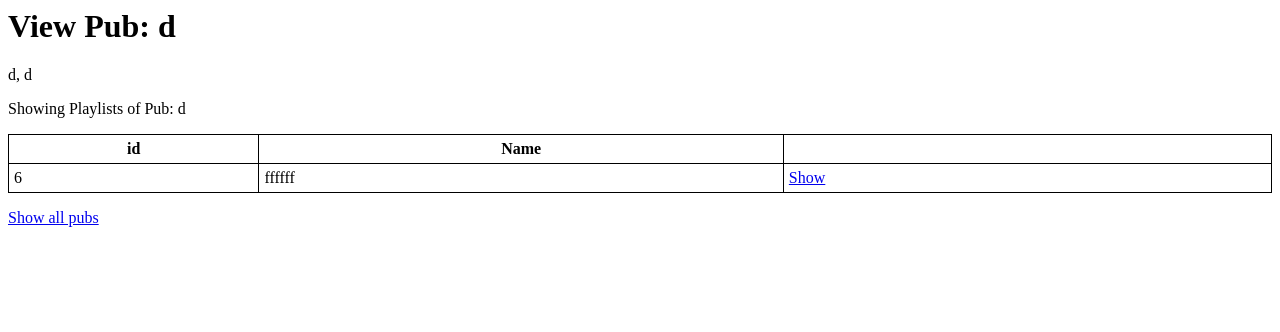
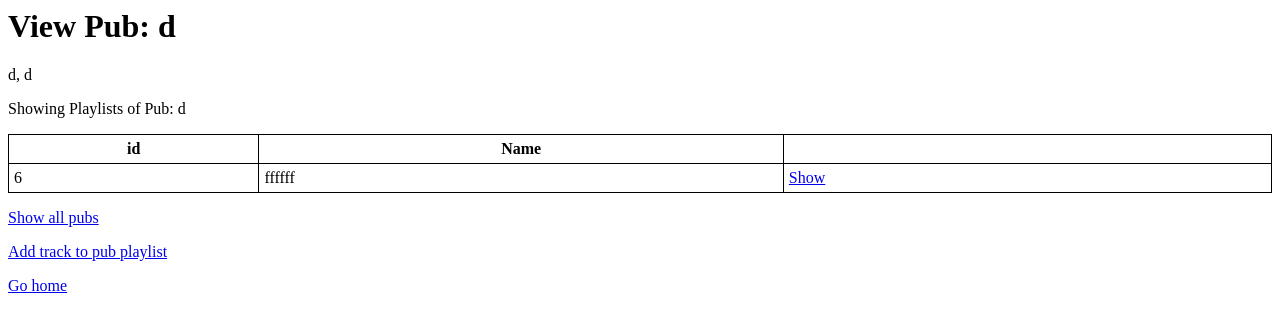
Before and after one commit to PitonProject/PitonProject, a Django app: page /pub/3/ in a window 1280 px wide. Shown: the top 332 px of the page. Run offline with Django 3.2, Linux system fonts and the light colour scheme; data comes from the database, SQL or seed files in the repository; both versions use the stored data as it was after the commit; tables that the repository leaves empty hold one stand-in row (values such as "Sample post").

Commit message:
Afegida funcionalitat d'afegir i borrar tracks a playlists

```diff
--- a/PlayIT/appPlayIT/templates/basepage.html
+++ b/PlayIT/appPlayIT/templates/basepage.html
@@ -16,5 +16,7 @@
 
 	{% block content %}
 	{% endblock %}
+    <p><a href="/browse">Add track to pub playlist</a></p>
+    <p><a href="/">Go home</a> </p>
     </body>
 </html>
--- a/PlayIT/appPlayIT/templates/browse_track.html
+++ b/PlayIT/appPlayIT/templates/browse_track.html
@@ -14,7 +14,7 @@
                 <td>{{ track.artists.0.name }}</td>
                 <td>{{ track.album.name }}</td>
                 <td>{{ track.id }}</td>
-                <td><a href="/track/{{ track.id }}">Add</a></td>
+                <td><a href="/track/{{ track.id }}">Add to playlist</a></td>
             </tr>
         {% endfor %}
     </table>
--- a/PlayIT/appPlayIT/templates/mainpage.html
+++ b/PlayIT/appPlayIT/templates/mainpage.html
@@ -18,14 +18,15 @@
                         <td>{{ pub.address }}</td>
                         <td>{{ pub.city }}</td>
                         <td><a href="/pub/{{ pub.id }}">Show</a></td>
-                        <td><a href="">Remove</a></td>
+                        <td><a href="/unfollow_pub/{{ pub.id }}">Unfollow</a></td>
                     </tr>
                 {% endfor %}
             </table>
        {% else %}
             <p>This user has no registered pubs.</p>
        {% endif %}
-            <p><a href="/pub/create">Create a pub</a></p>
+        <p><a href="/pub">Show all pubs</a></p>
+        <p><a href="/pub/create">Create a pub</a></p>
     {% else %}
         <p><a href="/accounts/login/">Login</a> to access your registered pubs.</p>
     {% endif %}
--- a/PlayIT/appPlayIT/templates/pub.html
+++ b/PlayIT/appPlayIT/templates/pub.html
@@ -1,5 +1,10 @@
 {% extends "basepage.html" %}
 {% block content %}
+    {% if user_follow_pub == 1 %}
+        <p><a href="/unfollow_pub/{{ pub.id }}">Unfollow</a></p>
+    {% elif user_follow_pub == 2 %}
+        <p><a href="/follow_pub/{{ pub.id }}">Follow</a></p>
+    {% endif %}
     {% if playlists %}
         <p>{{ pub.address }}, {{ pub.city }}</p>
         <p>Showing Playlists of Pub: {{ pub.name }}</p>
@@ -19,5 +24,8 @@
     {% else %}
         <p>This pub has no registered playlists!</p>
     {% endif %}
+    {% if user_follow_pub != 0 %}
+        <p></p><a href="/pub/{{ pub.id }}/playlist/create">Create a playlist</a></p>
+    {% endif %}
     <p></p><a href="/pub">Show all pubs</a></p>
 {% endblock %}
--- a/PlayIT/appPlayIT/views.py
+++ b/PlayIT/appPlayIT/views.py
@@ -128,8 +128,13 @@ def track_list(request, format='html'):
 
 def track(request, track_id):
     pubs = None
+    pub_playlists = []
     if request.user.is_authenticated:
-        pubs = Pub.objects.filter(id__in=User.objects.get(username=request.user).user_pub_set.all())
+        pubs = Pub.objects.filter(user_pub__in=User_Pub.objects.filter(id_user=request.user))
+        for pub in pubs:
+            playlists = Playlist.objects.filter(id_pub = pub.id)
+            if len(playlists) > 0:
+                pub_playlists.append((pub, playlists))
     return render_to_response(
         'track.html',
         {
@@ -137,6 +142,7 @@ def track(request, track_id):
             'pagetitle' : 'Add a Spotify Track to a Pub Playlist',
             'user' : request.user,
             'pubs' : pubs,
+            'pub_playlists': pub_playlists,
             'track' : SpotifyBrowser.get_track_by_id(track_id)
         }
     )
@@ -179,12 +185,20 @@ def get_pub(request, pub_id, format='html'):
     elif format == 'xml':
         return render_xml_response([pub,])
     else:
+        user_follow_pub = 0 # User not authenticated
+        if request.user.is_authenticated():
+            try:
+                user_pub = User_Pub.objects.get(id_user = request.user, id_pub = pub)
+                user_follow_pub = 1 # User follow pub
+            except:
+                user_follow_pub = 2 # User authenticated, user don't follow pub
         return render_to_response(
             'pub.html',
             {
                 'titlehead' : 'PlayIT - ' + pub.name,
                 'pagetitle' : 'View Pub: ' + pub.name,
                 'pub' : pub,
+                'user_follow_pub': user_follow_pub,
                 'playlists' : Playlist.objects.filter(id_pub=pub_id)
             }
         )
@@ -244,6 +258,10 @@ def get_playlist(request, playlist_id, format='html'):
     elif format == 'xml':
         return render_xml_response([playlist,])
     else:
+        user_is_owner = False
+        if request.user.is_authenticated():
+            if playlist.user == request.user:
+                user_is_owner = True
         return render_to_response(
             'playlist.html',
             {
@@ -251,7 +269,8 @@ def get_playlist(request, playlist_id, format='html'):
                 'pagetitle' : 'View Playlist: ' + playlist.name,
                 'playlist' : playlist,
                 'tracks' : Track.objects.filter(playlist_track__in=Playlist_Track.objects.filter(id_playlist=playlist_id)),
-                'pub' : playlist.id_pub
+                'pub' : playlist.id_pub,
+                'user_is_owner': user_is_owner
             }
         )
 
@@ -368,7 +387,7 @@ def follow_pub(request, pk):
         pub = get_object_or_404(Pub, id = pk)
         user_pub = User_Pub(id_user = request.user, id_pub = pub)
         user_pub.save()
-    return HttpResponseRedirect("/")
+    return HttpResponseRedirect("/pub/" + str(pk))
 
 @login_required()
 def unfollow_pub(request, pk):
@@ -377,4 +396,4 @@ def unfollow_pub(request, pk):
         user_pub.delete()
     except:
         raise Http404('Pub not found on your follow list!')
-    return HttpResponseRedirect("/")
+    return HttpResponseRedirect("/pub/" + str(pk))
```
Also changed, not shown: PlayIT/appPlayIT/templates/playlist.html (+8 -1 lines), PlayIT/appPlayIT/templates/track.html (+12 -5 lines), PlayIT/db.sqlite3.
